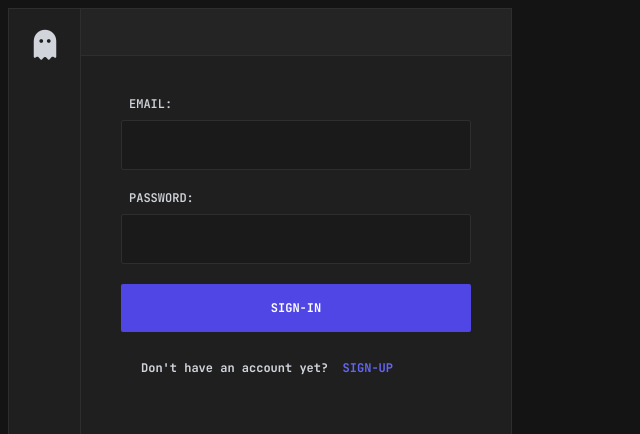
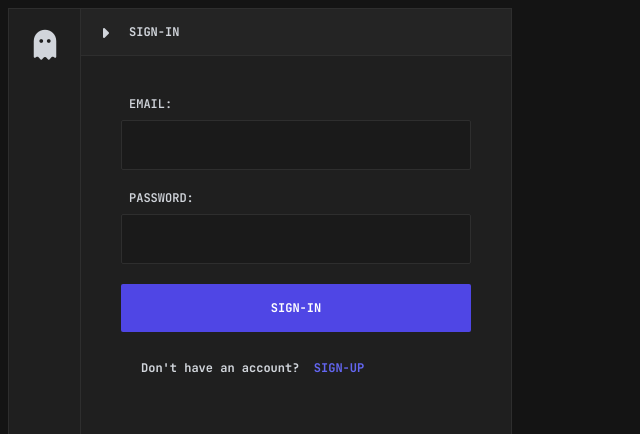
Before and after one commit to jefeez/umbrella, a React (Vite) app: page /sign-in in a window 1280 px wide. Shown: the top 434 px of the page, without its empty margins (0-640 px from the left). Built offline with nearby package versions, Linux system fonts and the light colour scheme.

Commit message:
.changes structures html for sign-in and sign-up

```diff
--- /dev/null
+++ b/src/components/FooterForm.tsx
@@ -0,0 +1,23 @@
+import { ReactNode } from 'react';
+import { Link } from 'react-router-dom';
+
+export default function FooterForm({
+  text,
+  to,
+  children,
+}: {
+  text: string;
+  to: string;
+  children: ReactNode;
+}) {
+  return (
+    <div className="w-full flex flex-col py-2">
+      <div className="w-full text-xs font-bold pl-5">
+        {text}&nbsp;&nbsp;
+        <Link to={to} className="text-indigo-500 hover:text-indigo-400">
+          {children}
+        </Link>
+      </div>
+    </div>
+  );
+}
--- a/src/main.scss
+++ b/src/main.scss
@@ -46,7 +46,7 @@
   }
 
   .form {
-    @apply w-full h-full gap-5 flex flex-col p-10
+    @apply w-full h-full flex flex-col
   }
 
   .sign {
--- a/src/pages/sign-in/form/index.tsx
+++ b/src/pages/sign-in/form/index.tsx
@@ -2,9 +2,12 @@ import { useForm } from 'react-hook-form';
 import { z } from 'zod';
 import { zodResolver } from '@hookform/resolvers/zod';
 
-import { Link } from 'react-router-dom';
 import Submit from '../../../components/Submit';
 import Input from './Input';
+import Bar from '../../../layouts/bar';
+import FooterForm from '../../../components/FooterForm';
+import Icon from '../../../components/Icon';
+import Name from '../../../components/Name';
 
 const schemas = z.object({
   email: z
@@ -38,17 +41,19 @@ export default function Form() {
 
   return (
     <form className="form" onSubmit={handleSubmit(onSubmit)}>
-      <Input errors={errors} type="email" label="email" register={register} />
-      <Input errors={errors} type="password" label="password" register={register} />
-      <Submit>SIGN-IN</Submit>
-      <div className="w-full flex flex-col py-2">
-        <div className="w-full text-xs font-bold pl-5">
-          Don&apos;t have an account yet?&nbsp;&nbsp;
-          <Link to="/sign-up" className="text-indigo-500 hover:text-indigo-400">
-            SIGN-UP
-          </Link>
-        </div>
+      <Bar>
+        <Icon awesome="fa-solid fa-caret-right" />
+        <Name>SIGN-IN</Name>
+      </Bar>
+      <div className="w-full h-full p-10 gap-5 flex flex-col">
+        <Input errors={errors} type="email" label="email" register={register} />
+        <Input errors={errors} type="password" label="password" register={register} />
+        <Submit>SIGN-IN</Submit>
+        <FooterForm to="/sign-up" text="Don't have an account?">
+          SIGN-UP
+        </FooterForm>
       </div>
+      <Bar />
     </form>
   );
 }
--- a/src/pages/sign-in/index.tsx
+++ b/src/pages/sign-in/index.tsx
@@ -1,5 +1,4 @@
 import Umbrella from '../../components/Umbrella';
-import Bar from '../../layouts/bar';
 import Sign from '../../layouts/sign';
 import Toolbar from '../../layouts/toolbar';
 import Wrapper from '../../layouts/wrapper';
@@ -13,9 +12,7 @@ export default function SignIn() {
           <Umbrella />
         </Toolbar>
         <Sign>
-          <Bar />
           <Form />
-          <Bar />
         </Sign>
       </div>
     </Wrapper>
--- a/src/pages/sign-up/form/index.tsx
+++ b/src/pages/sign-up/form/index.tsx
@@ -2,9 +2,12 @@ import { useForm } from 'react-hook-form';
 import { z } from 'zod';
 import { zodResolver } from '@hookform/resolvers/zod';
 
-import { Link } from 'react-router-dom';
 import Submit from '../../../components/Submit';
 import Input from './Input';
+import FooterForm from '../../../components/FooterForm';
+import Bar from '../../../layouts/bar';
+import Name from '../../../components/Name';
+import Icon from '../../../components/Icon';
 
 const schemas = z.object({
   username: z
@@ -45,18 +48,20 @@ export default function Form() {
 
   return (
     <form className="form" onSubmit={handleSubmit(onSubmit)}>
-      <Input errors={errors} type="username" label="username" register={register} />
-      <Input errors={errors} type="email" label="email" register={register} />
-      <Input errors={errors} type="password" label="password" register={register} />
-      <Submit>SIGN-UP</Submit>
-      <div className="w-full flex flex-col py-2">
-        <div className="w-full text-xs font-bold pl-5">
-          You are already have an account?&nbsp;&nbsp;
-          <Link to="/sign-in" className="text-indigo-500 hover:text-indigo-400">
-            SIGN-IN
-          </Link>
-        </div>
+      <Bar>
+        <Icon awesome="fa-solid fa-caret-right" />
+        <Name>SIGN-UP</Name>
+      </Bar>
+      <div className="w-full h-full p-10 gap-5 flex flex-col">
+        <Input errors={errors} type="username" label="username" register={register} />
+        <Input errors={errors} type="email" label="email" register={register} />
+        <Input errors={errors} type="password" label="password" register={register} />
+        <Submit>SIGN-UP</Submit>
+        <FooterForm to="/sign-in" text=" You are already have an account?">
+          SIGN-IN
+        </FooterForm>
       </div>
+      <Bar />
     </form>
   );
 }
--- a/src/pages/sign-up/index.tsx
+++ b/src/pages/sign-up/index.tsx
@@ -13,9 +13,7 @@ export default function SignUp() {
           <Umbrella />
         </Toolbar>
         <Sign>
-          <Bar />
           <Form />
-          <Bar />
         </Sign>
       </div>
     </Wrapper>
```
